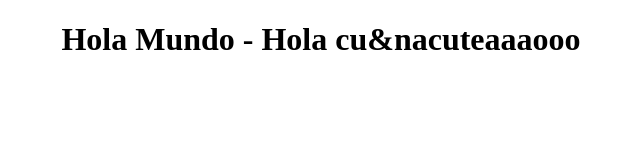
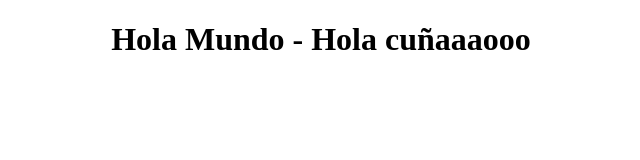
Before and after one commit to SrMini/favrica.github.io, a plain HTML site: page index.html in a window 1280 px wide. Shown: the whole page, without its empty margins (319-959 px from the left). Drawn offline with Linux system fonts and the light colour scheme.

Commit message:
Update index.html
Cambiando la ñ de cuñaaaao

```diff
--- a/index.html
+++ b/index.html
@@ -4,6 +4,6 @@
 <title>Favrica de Ideas</title>
 </head>
 <body>
-<center><h1>Hola Mundo - Hola cu&nacuteaaaooo</h1></center>
+<center><h1>Hola Mundo - Hola cu&ntildeaaaooo</h1></center>
 </body>
 </html>
```
